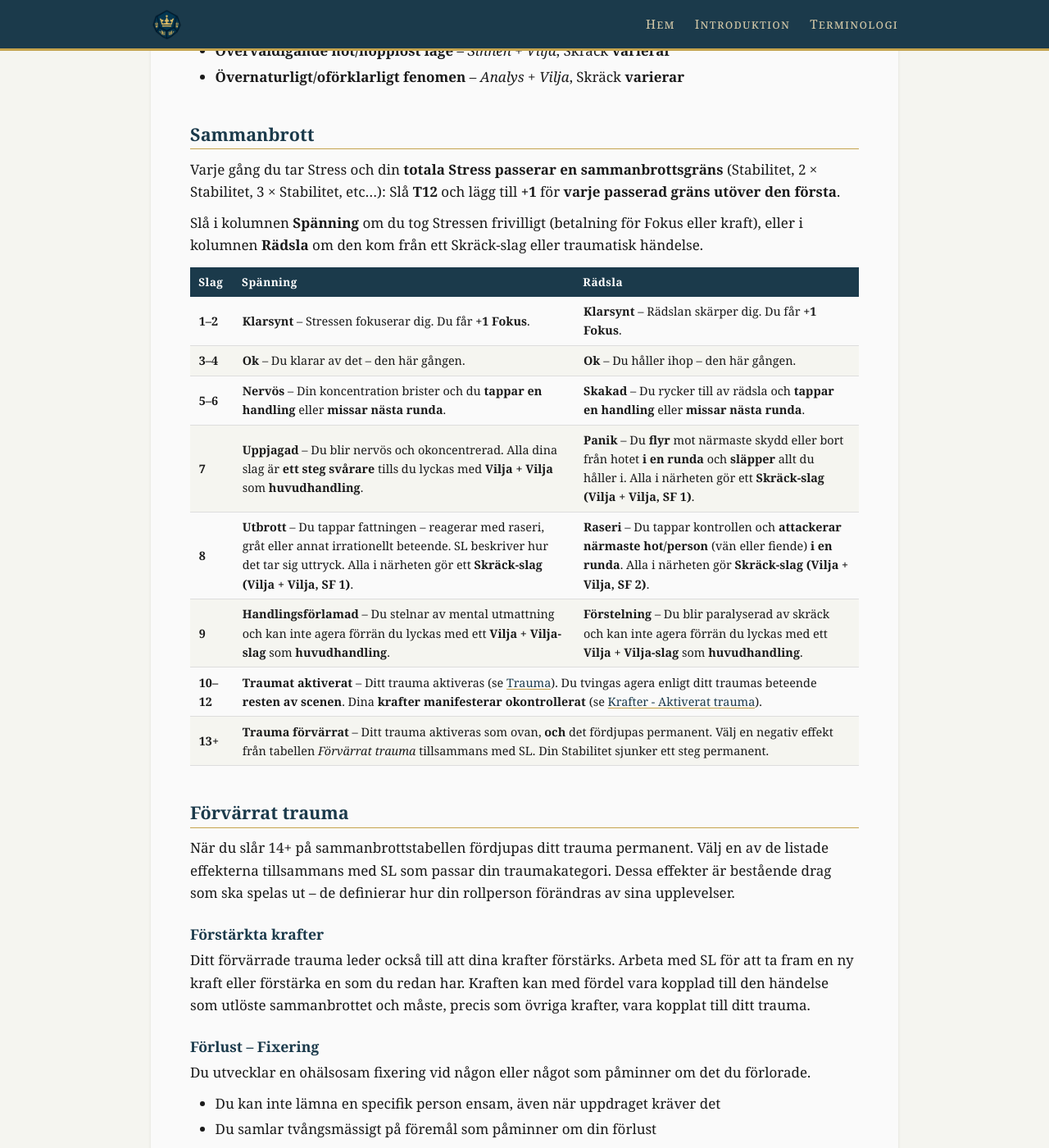
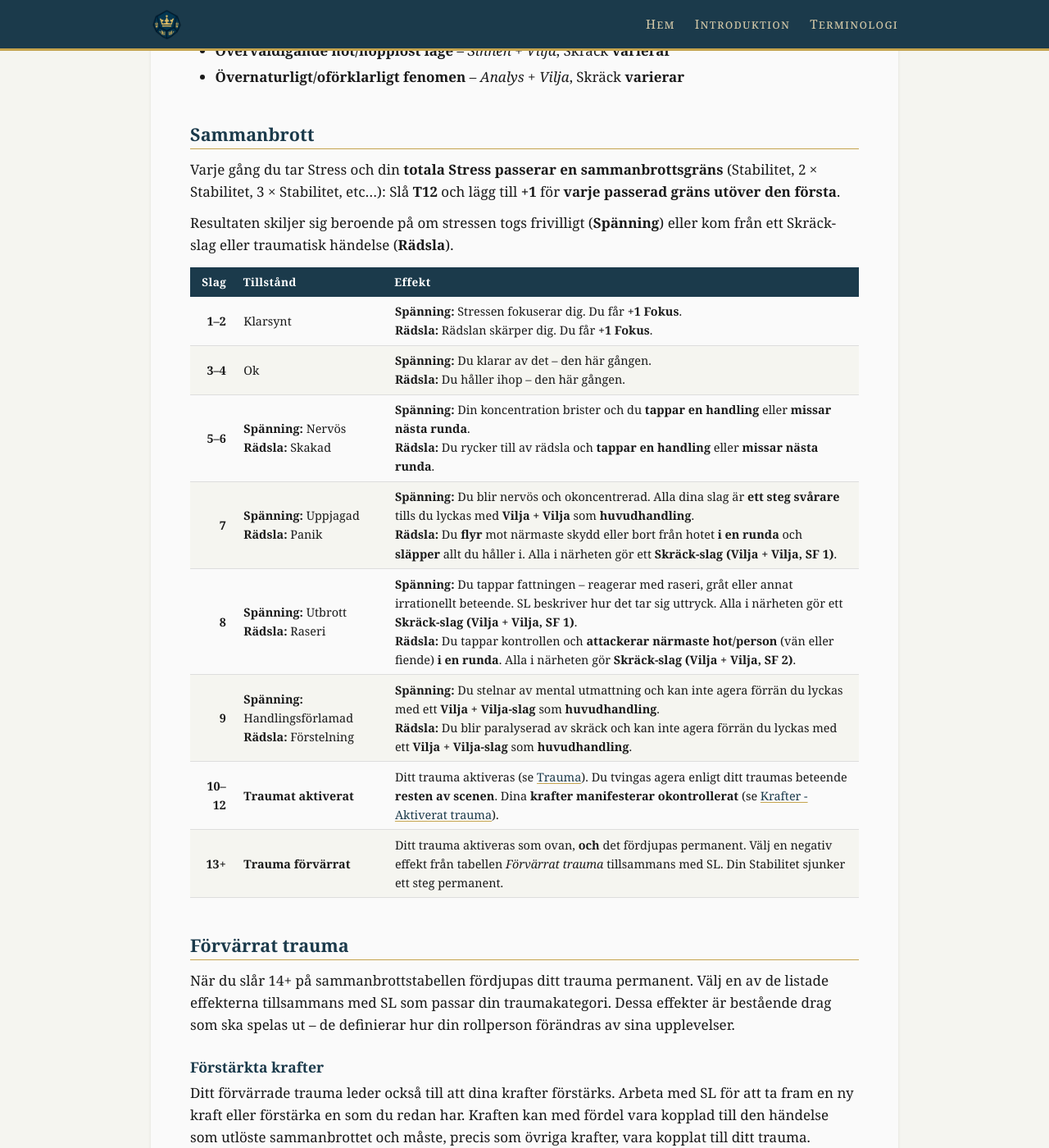
Before and after one commit to ulmus/Riket, a Jekyll site: the page built from Regler/Trauma, skräck och stress.md, in a window 1280 px wide and 1400 px high, scrolled down 2993 px. Shown: the whole window at 82% size. Built offline with Jekyll 4.4.1, drawn with Linux system fonts in a browser that asks for light colours; our own code applies the rules of GitHub Pages for plain Markdown files.

Commit message:
Ersätt HTML-tabell med Markdown-tabell med br-radbrytningar
Tillbaka till ren Markdown med <br> för dubbla rader i celler där
Spänning och Rädsla skiljer sig. Wikilinks fungerar igen och tabellen
är lättare att redigera.

https://claude.ai/code/session_01CEQFrMo8uD9MieBmRwmDbF

```diff
--- a/Regler/Trauma, skräck och stress.md
+++ b/Regler/Trauma, skräck och stress.md
@@ -93,57 +93,18 @@ När något skrämmande eller chockartat inträffar: slå ett **Skräck-slag, Vi
 
 Varje gång du tar Stress och din **totala Stress passerar en sammanbrottsgräns** (Stabilitet, 2 × Stabilitet, 3 × Stabilitet, etc…): Slå **T12** och lägg till **+1** för **varje passerad gräns utöver den första**.
 
-Slå i kolumnen **Spänning** om du tog Stressen frivilligt (betalning för Fokus eller kraft), eller i kolumnen **Rädsla** om den kom från ett Skräck-slag eller traumatisk händelse.
+Resultaten skiljer sig beroende på om stressen togs frivilligt (**Spänning**) eller kom från ett Skräck-slag eller traumatisk händelse (**Rädsla**).
 
-<table>
-<thead>
-<tr>
-<th>Slag</th>
-<th>Spänning</th>
-<th>Rädsla</th>
-</tr>
-</thead>
-<tbody>
-<tr>
-<td><strong>1–2</strong></td>
-<td><strong>Klarsynt</strong> – Stressen fokuserar dig. Du får <strong>+1 Fokus</strong>.</td>
-<td><strong>Klarsynt</strong> – Rädslan skärper dig. Du får <strong>+1 Fokus</strong>.</td>
-</tr>
-<tr>
-<td><strong>3–4</strong></td>
-<td><strong>Ok</strong> – Du klarar av det – den här gången.</td>
-<td><strong>Ok</strong> – Du håller ihop – den här gången.</td>
-</tr>
-<tr>
-<td><strong>5–6</strong></td>
-<td><strong>Nervös</strong> – Din koncentration brister och du <strong>tappar en handling</strong> eller <strong>missar nästa runda</strong>.</td>
-<td><strong>Skakad</strong> – Du rycker till av rädsla och <strong>tappar en handling</strong> eller <strong>missar nästa runda</strong>.</td>
-</tr>
-<tr>
-<td><strong>7</strong></td>
-<td><strong>Uppjagad</strong> – Du blir nervös och okoncentrerad. Alla dina slag är <strong>ett steg svårare</strong> tills du lyckas med <strong>Vilja + Vilja</strong> som <strong>huvudhandling</strong>.</td>
-<td><strong>Panik</strong> – Du <strong>flyr</strong> mot närmaste skydd eller bort från hotet <strong>i en runda</strong> och <strong>släpper</strong> allt du håller i. Alla i närheten gör ett <strong>Skräck-slag (Vilja + Vilja, SF 1)</strong>.</td>
-</tr>
-<tr>
-<td><strong>8</strong></td>
-<td><strong>Utbrott</strong> – Du tappar fattningen – reagerar med raseri, gråt eller annat irrationellt beteende. SL beskriver hur det tar sig uttryck. Alla i närheten gör ett <strong>Skräck-slag (Vilja + Vilja, SF 1)</strong>.</td>
-<td><strong>Raseri</strong> – Du tappar kontrollen och <strong>attackerar närmaste hot/person</strong> (vän eller fiende) <strong>i en runda</strong>. Alla i närheten gör <strong>Skräck-slag (Vilja + Vilja, SF 2)</strong>.</td>
-</tr>
-<tr>
-<td><strong>9</strong></td>
-<td><strong>Handlingsförlamad</strong> – Du stelnar av mental utmattning och kan inte agera förrän du lyckas med ett <strong>Vilja + Vilja-slag</strong> som <strong>huvudhandling</strong>.</td>
-<td><strong>Förstelning</strong> – Du blir paralyserad av skräck och kan inte agera förrän du lyckas med ett <strong>Vilja + Vilja-slag</strong> som <strong>huvudhandling</strong>.</td>
-</tr>
-<tr>
-<td><strong>10–12</strong></td>
-<td colspan="2"><strong>Traumat aktiverat</strong> – Ditt trauma aktiveras (se [[#Trauma]]). Du tvingas agera enligt ditt traumas beteende <strong>resten av scenen</strong>. Dina <strong>krafter manifesterar okontrollerat</strong> (se [[Krafter#Aktiverat trauma]]).</td>
-</tr>
-<tr>
-<td><strong>13+</strong></td>
-<td colspan="2"><strong>Trauma förvärrat</strong> – Ditt trauma aktiveras som ovan, <strong>och</strong> det fördjupas permanent. Välj en negativ effekt från tabellen <em>Förvärrat trauma</em> tillsammans med SL. Din Stabilitet sjunker ett steg permanent.</td>
-</tr>
-</tbody>
-</table>
+|      Slag | Tillstånd                                                       | Effekt                                                                                                                                                                                                                                                                                                                           |
+| --------: | --------------------------------------------------------------- | -------------------------------------------------------------------------------------------------------------------------------------------------------------------------------------------------------------------------------------------------------------------------------------------------------------------------------- |
+|   **1–2** | Klarsynt                                                        | **Spänning:** Stressen fokuserar dig. Du får **+1 Fokus**.<br>**Rädsla:** Rädslan skärper dig. Du får **+1 Fokus**.                                                                                                                                                                                                              |
+|   **3–4** | Ok                                                              | **Spänning:** Du klarar av det – den här gången.<br>**Rädsla:** Du håller ihop – den här gången.                                                                                                                                                                                                                                 |
+|   **5–6** | **Spänning:** Nervös<br>**Rädsla:** Skakad                      | **Spänning:** Din koncentration brister och du **tappar en handling** eller **missar nästa runda**.<br>**Rädsla:** Du rycker till av rädsla och **tappar en handling** eller **missar nästa runda**.                                                                                                                              |
+|     **7** | **Spänning:** Uppjagad<br>**Rädsla:** Panik                     | **Spänning:** Du blir nervös och okoncentrerad. Alla dina slag är **ett steg svårare** tills du lyckas med **Vilja + Vilja** som **huvudhandling**.<br>**Rädsla:** Du **flyr** mot närmaste skydd eller bort från hotet **i en runda** och **släpper** allt du håller i. Alla i närheten gör ett **Skräck-slag (Vilja + Vilja, SF 1)**. |
+|     **8** | **Spänning:** Utbrott<br>**Rädsla:** Raseri                     | **Spänning:** Du tappar fattningen – reagerar med raseri, gråt eller annat irrationellt beteende. SL beskriver hur det tar sig uttryck. Alla i närheten gör ett **Skräck-slag (Vilja + Vilja, SF 1)**.<br>**Rädsla:** Du tappar kontrollen och **attackerar närmaste hot/person** (vän eller fiende) **i en runda**. Alla i närheten gör **Skräck-slag (Vilja + Vilja, SF 2)**. |
+|     **9** | **Spänning:** Handlingsförlamad<br>**Rädsla:** Förstelning      | **Spänning:** Du stelnar av mental utmattning och kan inte agera förrän du lyckas med ett **Vilja + Vilja-slag** som **huvudhandling**.<br>**Rädsla:** Du blir paralyserad av skräck och kan inte agera förrän du lyckas med ett **Vilja + Vilja-slag** som **huvudhandling**.                                                    |
+| **10–12** | **Traumat aktiverat**                                           | Ditt trauma aktiveras (se [[#Trauma]]). Du tvingas agera enligt ditt traumas beteende **resten av scenen**. Dina **krafter manifesterar okontrollerat** (se [[Krafter#Aktiverat trauma]]).                                                                                                                                       |
+|   **13+** | **Trauma förvärrat**                                            | Ditt trauma aktiveras som ovan, **och** det fördjupas permanent. Välj en negativ effekt från tabellen *Förvärrat trauma* tillsammans med SL. Din Stabilitet sjunker ett steg permanent.                                                                                                                                          |
 
 ## Förvärrat trauma
 
```
